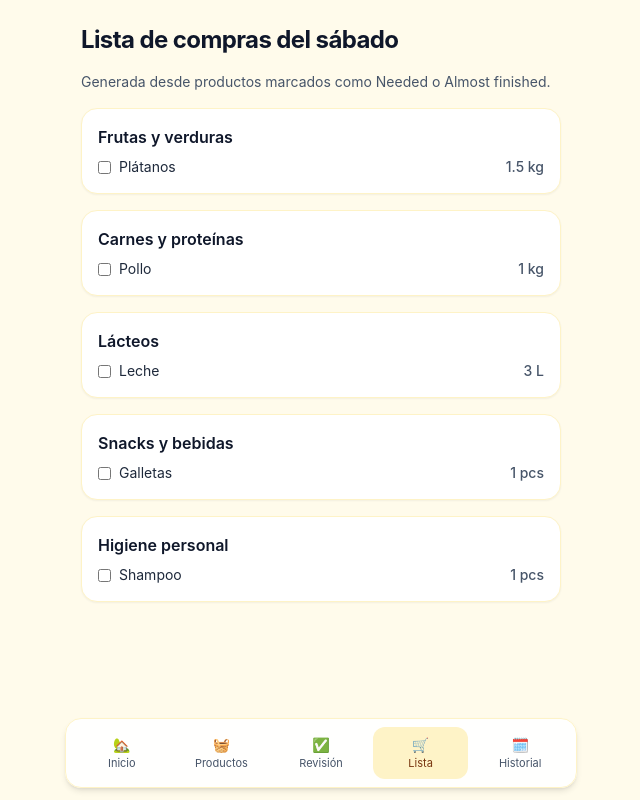
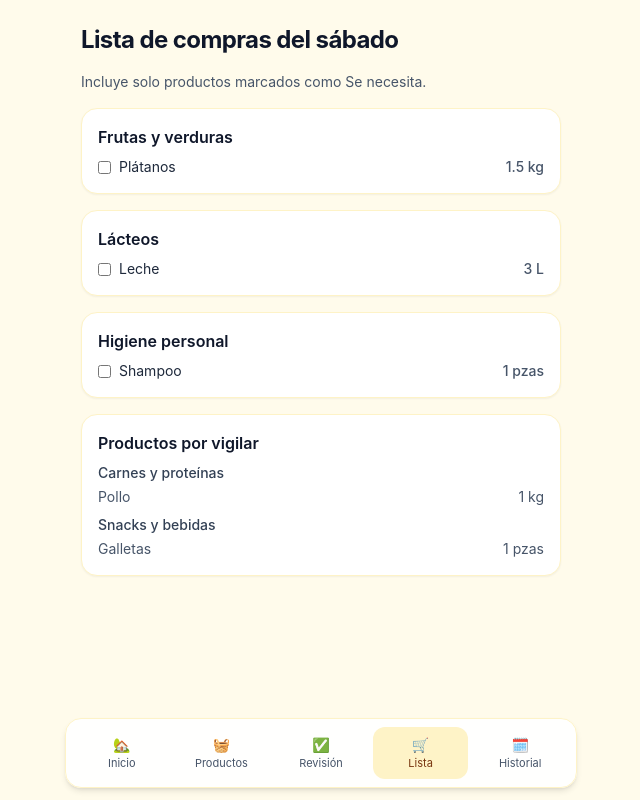
Before and after one commit to jorgemarz/inventario-supermercado, a Next.js app: page /shopping-list in a window 1280 px wide. Shown: the whole page, without its empty margins (319-959 px from the left). Built offline with nearby package versions, Linux system fonts and the light colour scheme.

Commit message:
Improve Spanish weekly UX and split shopping vs watch items

```diff
--- a/app/inventory/page.tsx
+++ b/app/inventory/page.tsx
@@ -6,7 +6,15 @@ import { CATEGORY_ORDER, Product, Unit } from "@/lib/types";
 
 const units: Unit[] = ["g", "kg", "ml", "L", "pcs"];
 
-const blankForm = {
+type ProductForm = {
+  name: string;
+  category: Product["category"];
+  usual_quantity: string;
+  unit: Unit;
+  active: boolean;
+};
+
+const blankForm: ProductForm = {
   name: "",
   category: CATEGORY_ORDER[0],
   usual_quantity: "1",
@@ -16,7 +24,7 @@ const blankForm = {
 
 export default function MasterProductsPage() {
   const [products, setProducts] = useState<Product[]>(sampleProducts);
-  const [form, setForm] = useState(blankForm);
+  const [form, setForm] = useState<ProductForm>(blankForm);
 
   function addProduct(event: FormEvent) {
     event.preventDefault();
--- a/app/review/page.tsx
+++ b/app/review/page.tsx
@@ -7,10 +7,14 @@ import { buildShoppingListFromReview } from "@/lib/shopping-list";
 import { loadCurrentWeekReview, saveCurrentWeekReview } from "@/lib/current-week-review";
 
 const statusOptions: { value: WeeklyNeedStatus; label: string }[] = [
-  { value: "needed", label: "Needed" },
-  { value: "almost_finished", label: "Almost finished" },
-  { value: "not_needed", label: "Not needed" }
+  { value: "needed", label: "Se necesita" },
+  { value: "almost_finished", label: "Queda poco" },
+  { value: "not_needed", label: "Aún hay" }
 ];
+
+function unitLabel(unit: string) {
+  return unit === "pcs" ? "pzas" : unit;
+}
 
 export default function ReviewPage() {
   const [review, setReview] = useState<WeeklyReviewItem[]>(() => loadCurrentWeekReview());
@@ -70,7 +74,7 @@ export default function ReviewPage() {
               </div>
 
               <label className="text-sm font-medium">
-                Cantidad sugerida
+                Cantidad sugerida ({unitLabel(product.unit)})
                 <input
                   type="number"
                   min="0"
@@ -87,7 +91,7 @@ export default function ReviewPage() {
       </div>
 
       <article className="card text-sm text-slate-700">
-        Lista estimada para sábado: <span className="font-semibold">{shoppingCount} productos</span>
+        Lista para comprar esta semana: <span className="font-semibold">{shoppingCount} productos</span>
       </article>
     </section>
   );
--- a/app/shopping-list/page.tsx
+++ b/app/shopping-list/page.tsx
@@ -5,12 +5,38 @@ import { sampleProducts } from "@/lib/sample-data";
 import { buildShoppingListFromReview, groupShoppingListByCategory } from "@/lib/shopping-list";
 import { loadCurrentWeekReview } from "@/lib/current-week-review";
 
+function unitLabel(unit: string) {
+  return unit === "pcs" ? "pzas" : unit;
+}
+
 export default function ShoppingListPage() {
   const [purchasedByItem, setPurchasedByItem] = useState<Record<string, boolean>>({});
 
+  const review = useMemo(() => loadCurrentWeekReview(), []);
+
   const list = useMemo(
-    () => buildShoppingListFromReview(sampleProducts, loadCurrentWeekReview()),
-    []
+    () => buildShoppingListFromReview(sampleProducts, review),
+    [review]
+  );
+
+  const watchItems = useMemo(
+    () =>
+      review
+        .filter((item) => item.status === "almost_finished")
+        .map((item) => {
+          const product = sampleProducts.find((p) => p.id === item.product_id && p.active);
+          if (!product) return null;
+
+          return {
+            product_id: product.id,
+            name: product.name,
+            quantity: Number(item.suggested_quantity.toFixed(2)),
+            unit: product.unit,
+            category: product.category
+          };
+        })
+        .filter((item): item is NonNullable<typeof item> => item !== null),
+    [review]
   );
 
   const grouped = useMemo(
@@ -21,10 +47,22 @@ export default function ShoppingListPage() {
     [list, purchasedByItem]
   );
 
+  const watchGrouped = useMemo(
+    () =>
+      groupShoppingListByCategory(
+        watchItems.map((item) => ({
+          ...item,
+          status: "almost_finished" as const,
+          purchased: false
+        }))
+      ),
+    [watchItems]
+  );
+
   return (
     <section className="space-y-4">
       <h1 className="section-title">Lista de compras del sábado</h1>
-      <p className="section-subtitle">Generada desde productos marcados como Needed o Almost finished.</p>
+      <p className="section-subtitle">Incluye solo productos marcados como Se necesita.</p>
 
       {grouped.map((group) => (
         <article key={group.category} className="card space-y-2">
@@ -46,13 +84,34 @@ export default function ShoppingListPage() {
                   <span className={item.purchased ? "text-slate-400 line-through" : "text-slate-800"}>{item.name}</span>
                 </label>
                 <span className="text-sm font-medium text-slate-600">
-                  {item.quantity} {item.unit}
+                  {item.quantity} {unitLabel(item.unit)}
                 </span>
               </li>
             ))}
           </ul>
         </article>
       ))}
+
+      <article className="card space-y-2">
+        <h2 className="font-semibold">Productos por vigilar</h2>
+        {watchGrouped.length === 0 ? (
+          <p className="text-sm text-slate-500">No hay productos marcados como Queda poco.</p>
+        ) : (
+          watchGrouped.map((group) => (
+            <div key={group.category} className="space-y-1">
+              <h3 className="text-sm font-medium text-slate-700">{group.category}</h3>
+              <ul className="space-y-1 text-sm text-slate-600">
+                {group.items.map((item) => (
+                  <li key={item.product_id} className="flex justify-between gap-3">
+                    <span>{item.name}</span>
+                    <span>{item.quantity} {unitLabel(item.unit)}</span>
+                  </li>
+                ))}
+              </ul>
+            </div>
+          ))
+        )}
+      </article>
     </section>
   );
 }
--- a/lib/shopping-list.ts
+++ b/lib/shopping-list.ts
@@ -4,8 +4,8 @@ export function buildShoppingListFromReview(products: Product[], reviewItems: We
   const productsById = new Map(products.filter((product) => product.active).map((product) => [product.id, product]));
 
   return reviewItems
-    .filter((item) => item.status !== "not_needed")
-    .map((item) => {
+    .filter((item): item is WeeklyReviewItem & { status: "needed" } => item.status === "needed")
+    .map((item): ShoppingListItem | null => {
       const product = productsById.get(item.product_id);
       if (!product) {
         return null;
@@ -19,7 +19,7 @@ export function buildShoppingListFromReview(products: Product[], reviewItems: We
         unit: product.unit,
         status: item.status,
         purchased: false
-      } satisfies ShoppingListItem;
+      };
     })
     .filter((item): item is ShoppingListItem => item !== null)
     .sort((a, b) => {
```
Also changed, not shown: .eslintrc.json.
